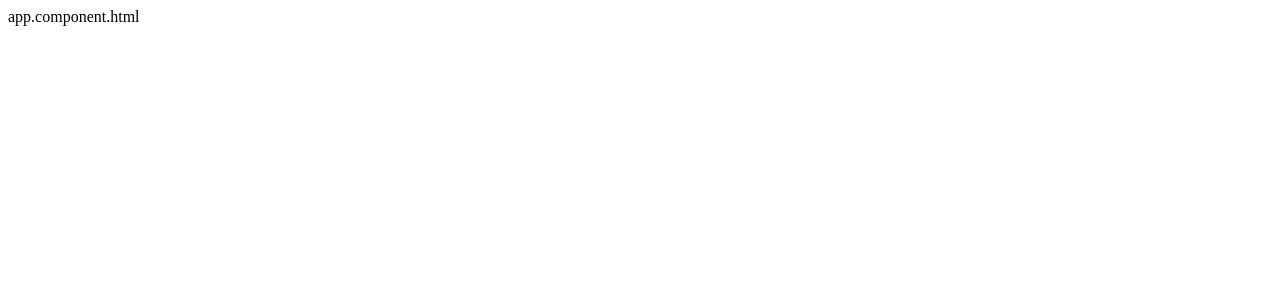
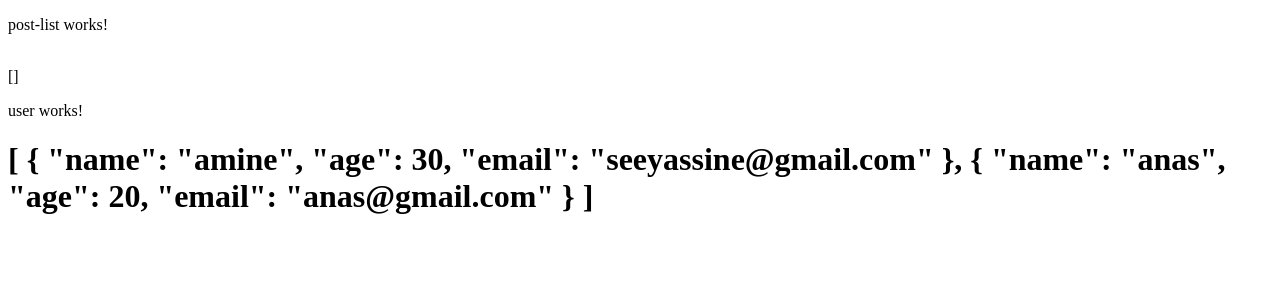
Before and after one commit to seeyassine/Angular-Learn, an Angular app: page / in a window 1280 px wide. Shown: the top 300 px of the page. Built offline with nearby package versions, Linux system fonts and the light colour scheme.

Commit message:
129-130-131 userService json

```diff
--- a/angular.json
+++ b/angular.json
@@ -91,5 +91,8 @@
         }
       }
     }
+  },
+  "cli": {
+    "analytics": false
   }
 }
--- a/src/app/app.component.html
+++ b/src/app/app.component.html
@@ -1 +1,3 @@
-app.component.html
+<!-- <app-post-list  [usersChil]="users" ></app-post-list> -->
+<app-post-list></app-post-list>
+<h1>{{ userService.users | json}}</h1>
--- a/src/app/app.component.ts
+++ b/src/app/app.component.ts
@@ -1,13 +1,23 @@
 import { Component } from '@angular/core';
 import { RouterOutlet } from '@angular/router';
+import { PostListComponent } from "./post-list/post-list.component";
+import { UserComponent } from "./user/user.component";
+import { UserService } from './service/user.service';
+import { CommonModule } from '@angular/common';
 
 @Component({
   selector: 'app-root',
   standalone: true,
-  imports: [RouterOutlet],
+  imports: [CommonModule,RouterOutlet, PostListComponent, UserComponent],
   templateUrl: './app.component.html',
-  styleUrl: './app.component.css'
+  styleUrl: './app.component.css',
+  providers:[UserService]
 })
 export class AppComponent {
-  title = 'Angular-learn';
+   userService : any;
+   constructor(userService: UserService){
+    this.userService = userService
+    console.log(userService);
+   }
+
 }
--- /dev/null
+++ b/src/app/post-list/post-list.component.html
@@ -0,0 +1,8 @@
+<p>post-list works!</p>
+@for( user of usersChil; track $index){
+    {{ user.name }} --- {{ user.age }} --- {{ user.email }}
+}
+<br>
+    {{ usersChil | json }}
+
+    <app-user></app-user>
--- /dev/null
+++ b/src/app/service/user.service.ts
@@ -0,0 +1,12 @@
+import { Injectable } from "@angular/core"
+
+Injectable ({
+    providedIn: 'root',
+} )
+
+export class UserService {
+    users: Array<any> = [
+        {name:'amine', age:30 , email:'seeyassine@gmail.com'},
+        {name:'anas', age:20 , email:'anas@gmail.com'},
+    ]
+}
--- /dev/null
+++ b/src/app/user/user.component.html
@@ -0,0 +1 @@
+<p>user works!</p>
```
Also changed, not shown: src/app/post-list/post-list.component.ts (added, +14 -0 lines), src/app/user/user.component.ts (added, +14 -0 lines), src/app/post-list/post-list.component.css (added), src/app/user/user.component.css (added), 2 other files (tests, documents, lock files or other folders).
